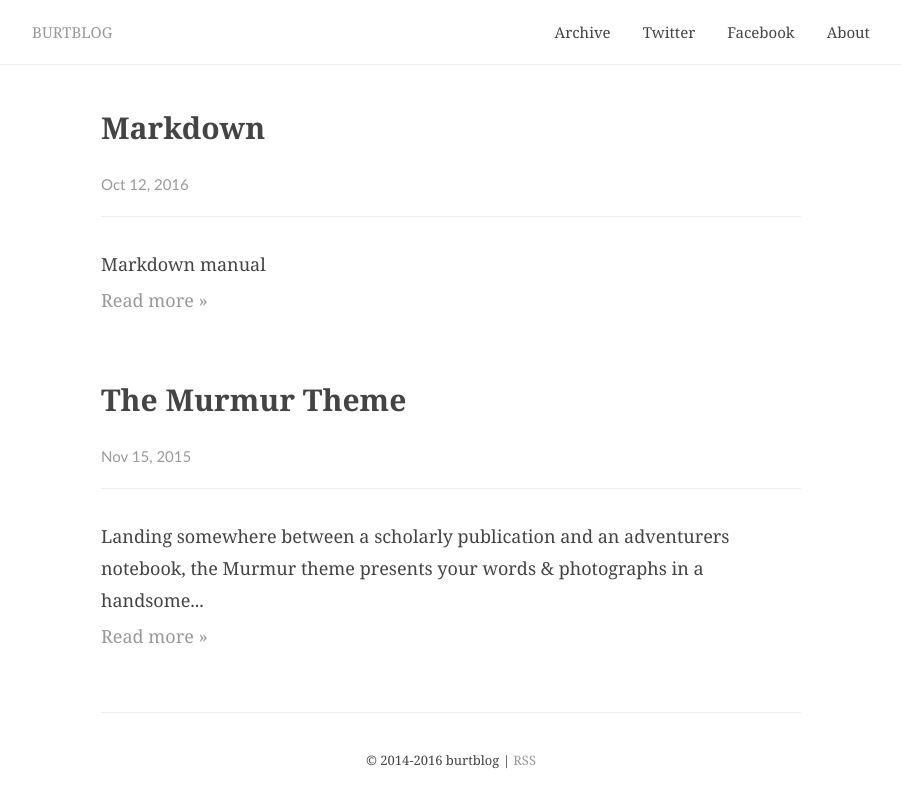
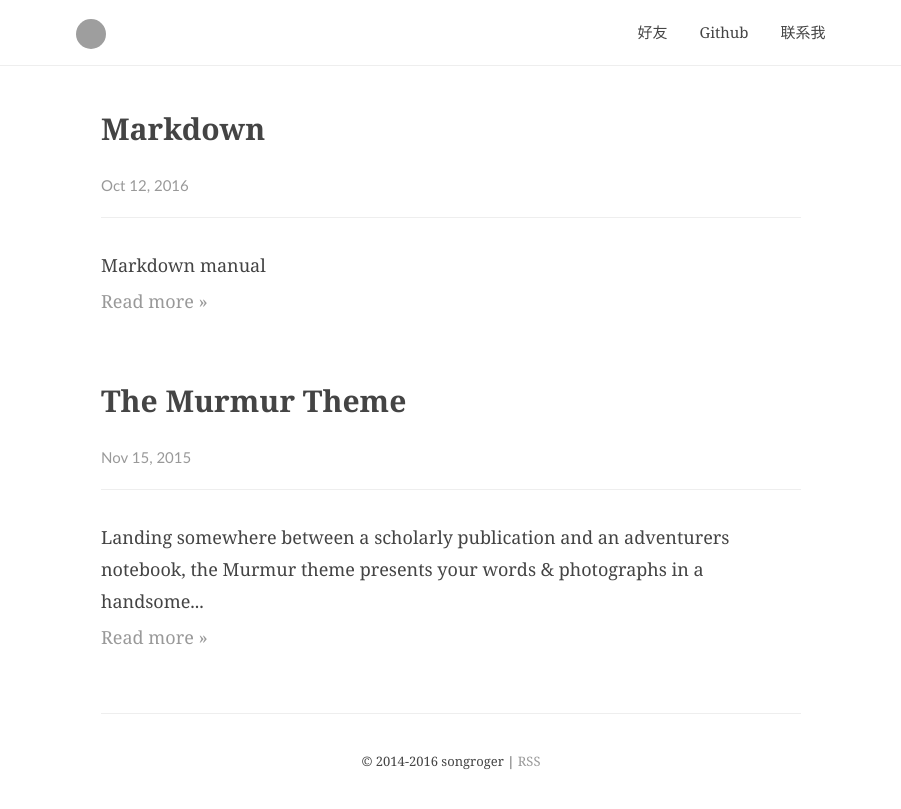
Before and after one commit to BurtHub/Blog, a Jekyll site: the page built from index.html, in a window 1280 px wide. Shown: the top 809 px of the page, without its empty margins (189-1090 px from the left). Built offline with Jekyll 4.4.1, drawn with Linux system fonts in a browser that asks for light colours; comment, search, counter and statistics services are not loaded; grey boxes are pictures that could not be loaded.

Commit message:
blogtest

```diff
--- a/_config.yml
+++ b/_config.yml
@@ -1,13 +1,26 @@
 # Site configuration
-domain: "https://burthub.github.io/Blog/"
-baseurl: "https://burthub.github.io/Blog/" # the subpath of your site, e.g. /blog/
-url: "https://burthub.github.io/Blog/" # the base hostname & protocol for your site
-
-
+domain: "http://songroger.win"
+baseurl: "" # the subpath of your site, e.g. /blog/
+url: "http://songroger.github.io/" # the base hostname & protocol for your site
+permalink: /:title/
+avatar: http://7xof48.com1.z0.glb.clouddn.com/avatar.jpg
+about: http://7xof48.com1.z0.glb.clouddn.com/about.jpg
+favicon: http://7xof48.com1.z0.glb.clouddn.com/favicon.png
 basecss:
 # Theme specific configuration
-title: burtblog
-github_username: burt
+title: songroger
+description: >
+  Hi there, My name is Luozhan.Song, usually I use "songroger" as my ID everywhere.
+  I was born and raised in Hunan China.
+  I'm really fond of beautiful design, drawing etc.
+
+# Contact and social media links
+twitter_username: songrogero
+github_username: songroger
+facebook_username: song.roger.1
+instagram_username: songroger198
+linkedin_username: songroger
+
 exclude: ['node_modules', 'gulpfile.js', 'package.json']
 
 kramdown:
--- a/_includes/header.html
+++ b/_includes/header.html
@@ -13,11 +13,9 @@
     {% endif %}
 
     <nav class="header__nav" role="navigation">
-      <a href="{{ site.baseurl }}/archive/" class="header__link">Archive</a>
-      <a href="http://twitter.com/{{ site.twitter_username }}" class="header__link" target="_blank">Twitter</a>
-      <!-- <a href="http://github.com/{{ site.github_username }}" class="header__link" target="_blank">Github</a> -->
-      <a href="http://facebook.com/{{ site.facebook_username }}" class="header__link" target="_blank">Facebook</a>
-      <a href="{{ site.baseurl }}/about/" class="header__link">About</a>
+      <a href="#" class="header__link">好友</a>
+      <a href="http://github.com/{{ site.github_username }}" class="header__link" target="_blank">Github</a>
+      <a href="{{ site.baseurl }}/about/" class="header__link">联系我</a>
     </nav>
   </header>
 
```
